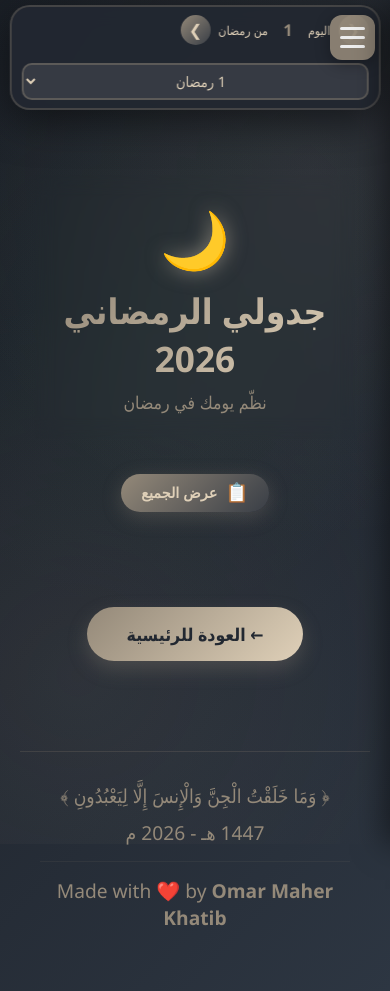
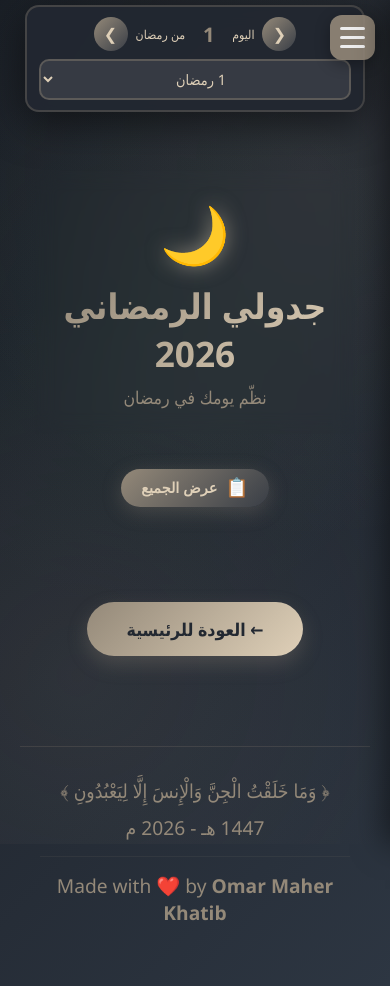
Before and after one commit to Omar-Maher-Khatib/Ramdan2026, a plain HTML site: page schedule.html in a window 390 px wide. Drawn offline with Linux system fonts and the light colour scheme.

Commit message:
adjust schedule day selector

```diff
--- a/assets/css/style.css
+++ b/assets/css/style.css
@@ -516,11 +516,28 @@ header p {
 
     .day-selector {
         top: 10px;
-        padding: 10px 15px;
-        gap: 10px;
+        padding: 12px 15px;
+        gap: 0;
         flex-wrap: wrap;
-        width: 95%;
-        border-radius: 20px;
+        justify-content: center;
+        width: 90%;
+        max-width: 400px;
+        border-radius: 16px;
+    }
+
+    .day-selector > .nav-btn:first-child {
+        order: 1;
+    }
+
+    .day-display {
+        order: 2;
+        font-size: 1em;
+        gap: 8px;
+        margin: 0 10px;
+    }
+
+    .day-selector > .nav-btn:nth-child(3) {
+        order: 3;
     }
 
     .day-number {
@@ -528,18 +545,14 @@ header p {
         min-width: 40px;
     }
 
-    .day-display {
-        font-size: 1em;
-        gap: 8px;
-    }
-
     .nav-btn {
-        width: 35px;
-        height: 35px;
+        width: 38px;
+        height: 38px;
         font-size: 1.2em;
     }
 
     .date-picker-container {
+        order: 4;
         width: 100%;
         justify-content: center;
         margin: 10px 0 0 0;
@@ -608,37 +621,47 @@ header p {
 
     .day-selector {
         top: 5px;
-        padding: 8px 10px;
-        gap: 8px;
+        padding: 10px 12px;
+        gap: 0;
+        width: 92%;
+        max-width: 340px;
+        border-radius: 14px;
     }
 
     .day-number {
-        font-size: 1.2em;
-        min-width: 30px;
+        font-size: 1.4em;
+        min-width: 35px;
     }
 
     .day-display {
-        font-size: 0.85em;
-        gap: 5px;
+        font-size: 0.9em;
+        gap: 6px;
+        margin: 0 8px;
     }
 
     .day-label {
-        font-size: 0.9em;
+        font-size: 0.85em;
     }
 
     .nav-btn {
-        width: 30px;
-        height: 30px;
+        width: 34px;
+        height: 34px;
         font-size: 1em;
+        flex-shrink: 0;
+    }
+
+    .date-picker-container {
+        margin: 8px 0 0 0;
     }
 
     .day-selector-dropdown {
         font-size: 0.9em;
-        padding: 6px 10px;
+        padding: 8px 10px;
+        min-width: unset;
     }
 
     .container {
-        margin-top: 140px;
+        margin-top: 135px;
     }
 
     header {
@@ -738,21 +761,39 @@ header p {
 /* Very Small Mobile */
 @media (max-width: 360px) {
     .day-selector {
+        padding: 8px 10px;
+        width: 95%;
+        max-width: 300px;
+    }
+
+    .day-number {
+        font-size: 1.2em;
+        min-width: 30px;
+    }
+
+    .day-display {
+        font-size: 0.8em;
+        gap: 4px;
+        margin: 0 5px;
+    }
+
+    .nav-btn {
+        width: 30px;
+        height: 30px;
+        font-size: 0.9em;
+    }
+
+    .date-picker-container {
+        margin: 6px 0 0 0;
+    }
+
+    .day-selector-dropdown {
+        font-size: 0.85em;
         padding: 6px 8px;
     }
 
-    .day-number {
-        font-size: 1em;
-    }
-
-    .day-display {
-        font-size: 0.75em;
-    }
-
-    .nav-btn {
-        width: 25px;
-        height: 25px;
-        font-size: 0.9em;
+    .container {
+        margin-top: 125px;
     }
 
     header h1 {
```
